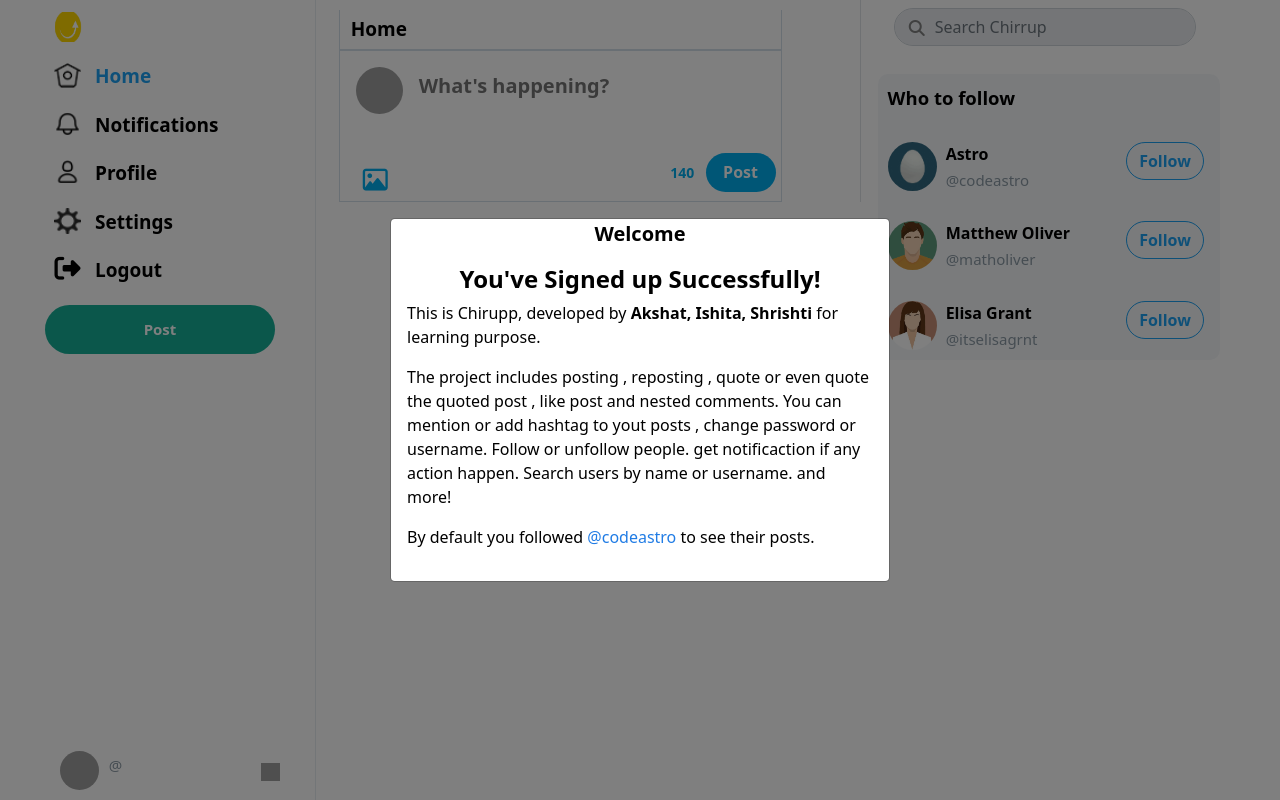
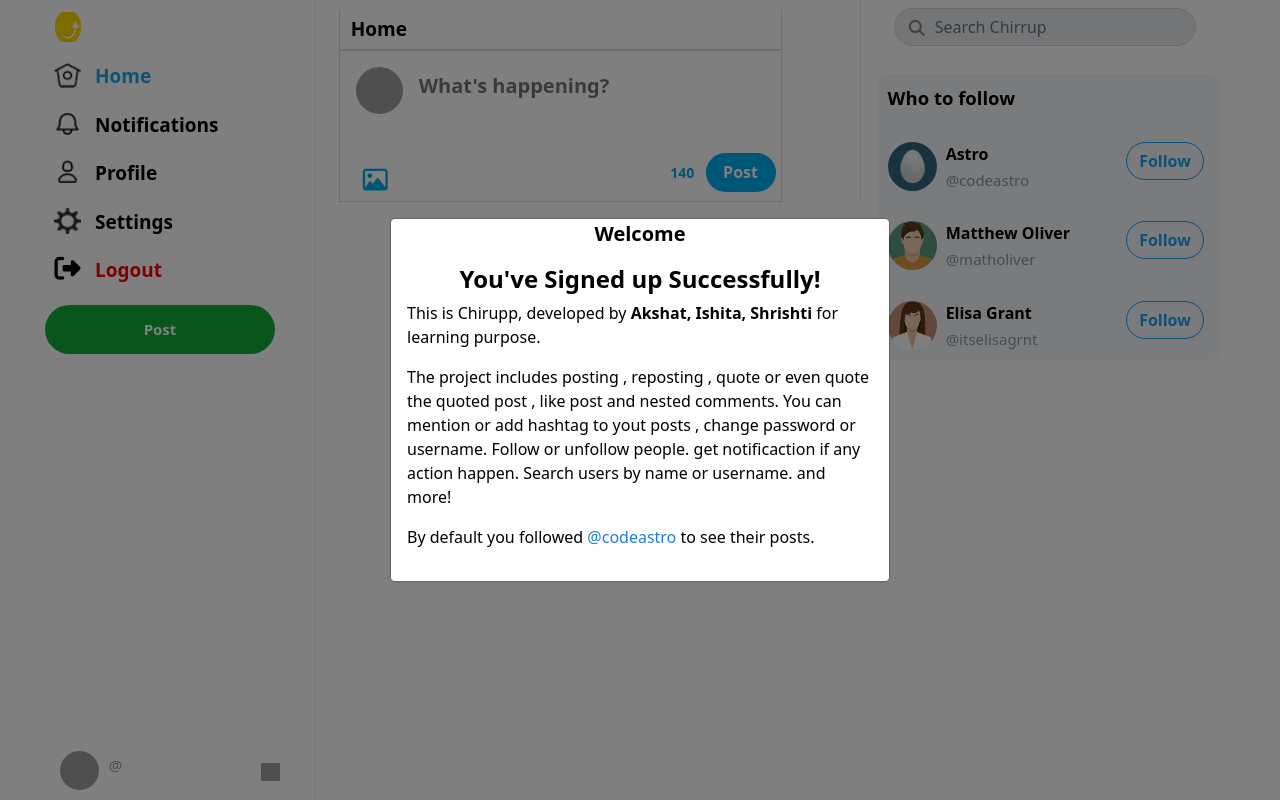
Before and after one commit to CRYPTOcoderAS/Chirrup, a PHP site: page /chirrup/home.php in a window 1280 px wide. Run offline with PHP 8.4, Linux system fonts and the light colour scheme; the visitor is signed in with stand-in values (Sample User, id 1); data comes from the database, SQL or seed files in the repository; data that the repository does not hold is empty; some libraries are stand-ins or nearby versions; some web fonts are replaced; grey boxes are pictures that could not be loaded.

Commit message:
:sparkles: Logout Button = red

```diff
--- a/account.php
+++ b/account.php
@@ -106,7 +106,7 @@
             </div>
 
             <div class="wrapper-left-elements">
-              <a  href="includes/logout.php" style="margin-top: 4px"><strong>Logout</strong></a>
+              <a  href="includes/logout.php" style="margin-top: 4px" ><strong style="color:red;">Logout</strong></a>
             </div>
           </div>
           </a>
--- a/assets/css/home_style.css
+++ b/assets/css/home_style.css
@@ -81,7 +81,7 @@
 	border: 0px solid #000000;
 	cursor: pointer;
 	margin-left: 5px;
-	background: #17af96;
+	background: #12ad39;
 	font-weight: 900;
 	transition: 0.3s;
   }
--- a/home.php
+++ b/home.php
@@ -159,7 +159,7 @@
             </div>
 
             <div class="wrapper-left-elements">
-              <a href="includes/logout.php" style="margin-top: 4px"><strong>Logout</strong></a>
+              <a href="includes/logout.php" style="margin-top: 4px"><strong style="color:red;"> Logout</strong></a>
             </div>
           </div>
           </a>
--- a/notification.php
+++ b/notification.php
@@ -108,7 +108,7 @@
             </div>
 
             <div class="wrapper-left-elements">
-              <a href="includes/logout.php" style="margin-top: 4px"><strong>Logout</strong></a>
+              <a href="includes/logout.php" style="margin-top: 4px"><strong style="color:red;">Logout</strong></a>
             </div>
           </div>
           </a>
--- a/profile.php
+++ b/profile.php
@@ -115,7 +115,7 @@
             </div>
 
             <div class="wrapper-left-elements">
-              <a href="includes/logout.php" style="margin-top: 4px"><strong>Logout</strong></a>
+              <a href="includes/logout.php" style="margin-top: 4px"><strong style="color:red;">Logout</strong></a>
             </div>
           </div>
           </a>
--- a/status.php
+++ b/status.php
@@ -108,7 +108,7 @@
             </div>
 
             <div class="wrapper-left-elements">
-              <a href="includes/logout.php" style="margin-top: 4px"><strong>Logout</strong></a>
+              <a href="includes/logout.php" style="margin-top: 4px"><strong style="color:red;">Logout</strong></a>
             </div>
           </div>
           </a>
```
